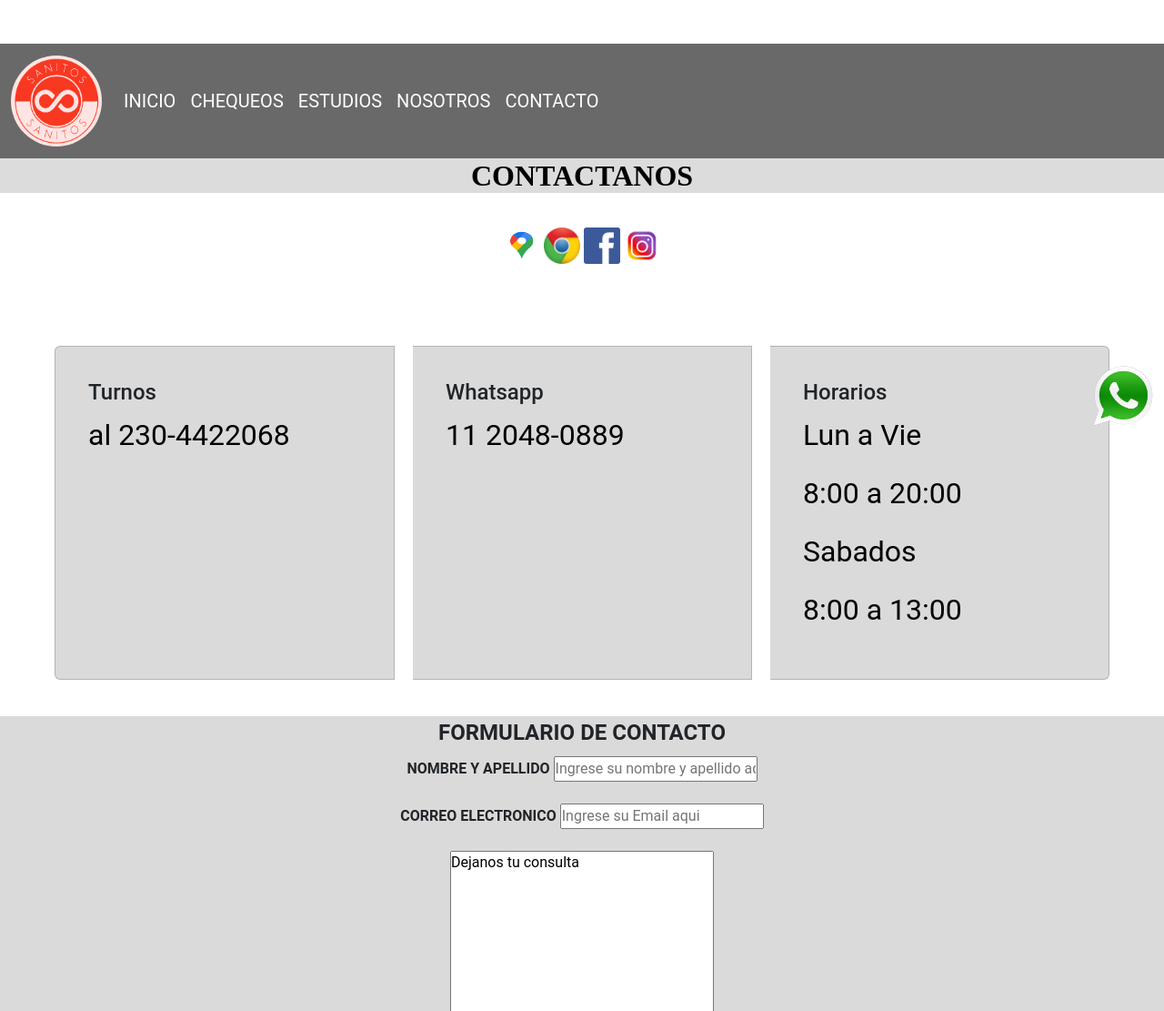
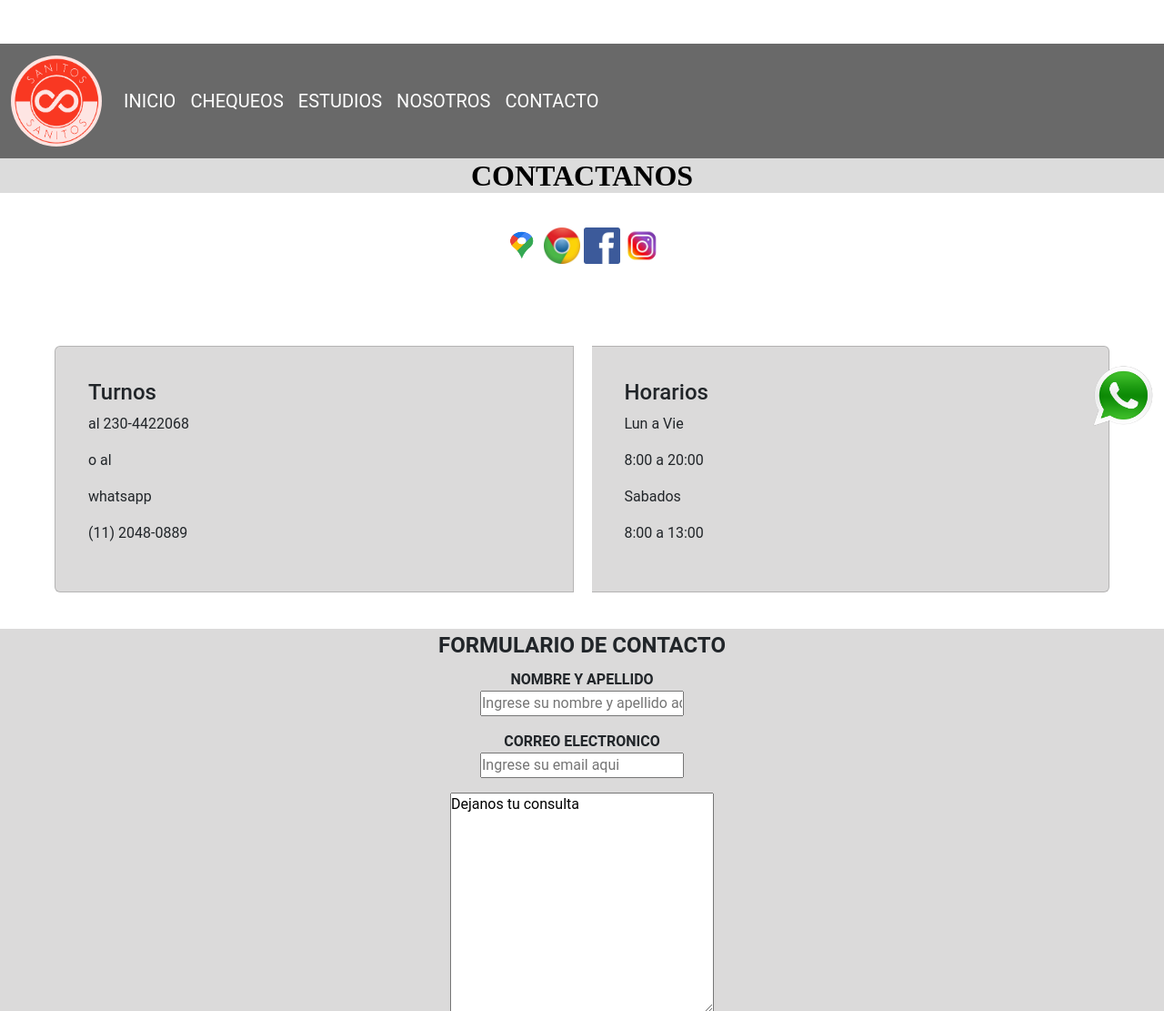
Before and after one commit to ruizdiaz/entrega-final, a website: page pages/contacto.html in a window 1280 px wide. Shown: the top 1111 px of the page at 91% size. Drawn offline with nearby package versions, Linux system fonts and the light colour scheme.

Commit message:
cambios en pagina de contacto

```diff
--- a/pages/contacto.html
+++ b/pages/contacto.html
@@ -54,9 +54,9 @@
     <h1>Contactanos</h1>
     <!-- redes sociales -->
     <section class="redes">
-      <a href="https://www.google.com.ar/maps/place/ALI,+Victor+Vergani+861,+B1629+Pilar+Centro,+Provincia+de+Buenos+Aires/@-34.4610148,-58.9125705,17z/data=!3m1!4b1!4m5!3m4!1s0x95bc9ccf73850b21:0x200dbc36bb34a95d!8m2!3d-34.4610192!4d-58.9103818" target="_blank"><img class="logos" src="../img/logo maps.jpg" alt="logo maps"></a>
+  <a href="https://www.google.com.ar/maps/place/ALI,+Victor+Vergani+861,+B1629+Pilar+Centro,+Provincia+de+Buenos+Aires/@-34.4610148,-58.9125705,17z/data=!3m1!4b1!4m5!3m4!1s0x95bc9ccf73850b21:0x200dbc36bb34a95d!8m2!3d-34.4610192!4d-58.9103818" target="_blank"><img class="logos" src="../img/logo maps.jpg" alt="logo maps"></a>
 
-      <a href="https://www.google.com/" target="_blanck"><img class="logos" src="../img/logo google.jpg"
+     <a href="https://www.google.com/" target="_blanck"><img class="logos" src="../img/logo google.jpg"
           alt="logo google"></a>
 
 
@@ -73,17 +73,15 @@
 
         <div class="card-body">
           <h4 class="card-title">Turnos</h4>
-          <p class="card-text"> al 230-4422068</p>
-
+          <p class="card-text">al 230-4422068</p>
+          <p>o al </p>
+          <p>whatsapp</p>
+          <p>(11) 2048-0889</p>
         </div>
       </div>
-      <div class="card">
-        <div class="card-body ">
-          <h4 class="card-title">Whatsapp </h4>
-          <p class="card-text">11 2048-0889</p>
 
-        </div>
-      </div>
+
+
       <div class="card">
         <div class="card-body">
           <h4 class="card-title">Horarios</h4>
@@ -99,14 +97,14 @@
     <form class="form1">
 
       <!-- formulario de contacto -->
-      <fieldset class="form2">
+      <fieldset class="formulario">
         <legend>FORMULARIO DE CONTACTO</legend>
         <label for="Nombre y Apellido">Nombre y Apellido</label>
-        <input id="Nombre" type="text" placeholder="Ingrese su nombre y apellido aqui">
-        <br><br>
+        <p class="contacto"><input id="Nombre" type="text" placeholder="Ingrese su nombre y apellido aqui"></p>
+
         <label for="">Correo Electronico</label>
-        <input type="Email" placeholder="Ingrese su Email aqui">
-        <br><br>
+        <p class="contacto"><input type="Email" placeholder="Ingrese su email aqui"></p>
+
         <textarea name="" id="" cols="30" rows="10">Dejanos tu consulta</textarea>
         <br><br>
         <input type="submit">
@@ -116,6 +114,7 @@
     </form>
 <!-- whatsapp -->
 <a class="icono" href="https://api.whatsapp.com/send?phone=ACA PONES EL TELEFONO&text=Hola, Necesito mas informacion!" target="_blank"><img class="botonWhatsApp" src="../img/logo-whatsapp.png" alt="Logo Whatsapp"></a>
+
   </main>
   <script src="https://cdn.jsdelivr.net/npm/bootstrap@5.2.0-beta1/dist/js/bootstrap.bundle.min.js"
     integrity="sha384-pprn3073KE6tl6bjs2QrFaJGz5/SUsLqktiwsUTF55Jfv3qYSDhgCecCxMW52nD2" crossorigin="anonymous">
--- a/scss/_header.scss
+++ b/scss/_header.scss
@@ -8,6 +8,7 @@
 }
 .nav-link{
     color: white;
+
 }
 .sanitosNav{
     background-color: #696969;
@@ -16,6 +17,7 @@
     padding: auto;
     margin: auto;
     text-align: center;
+
 }
 .navbar-toggler{
     color: white;
--- a/scss/_main.scss
+++ b/scss/_main.scss
@@ -14,13 +14,17 @@ h1{
     font-size:1rem;
     text-align: center;
     height: 80px;
-    margin: 50px
+    margin: 70px
+
 }
 .card-img  {
     height: 290px;
-
     text-align: center;
 }
+.contacto {
+    font-size: 1rem;
+}
+
 
 
 
@@ -70,12 +74,11 @@ section{
     "img12"
     "img13"
     "img14";
-    gap: 100px;
+    gap: 50px;
 }
 .galeriaImg {
     background-color: #F5F5F5;
-    border-radius: 10%;
-
+    border-radius: 5px;
 }
 
 
@@ -136,10 +139,7 @@ h3 h4{
     text-transform: uppercase;
 
 }
-p{
-    color: $color-texto;
-    font-size: $tamaño-fuente;
-}
+
 /*pag nosotros*/
 .nosotros{
     text-align: center;
--- a/scss/_medias.scss
+++ b/scss/_medias.scss
@@ -16,6 +16,7 @@
         ;
 
     }
+
     .padreEstudios{
       display: flex;
       flex-flow: row wrap;
```
Also changed, not shown: index.html (+13 -13 lines), css/estilo.css.
